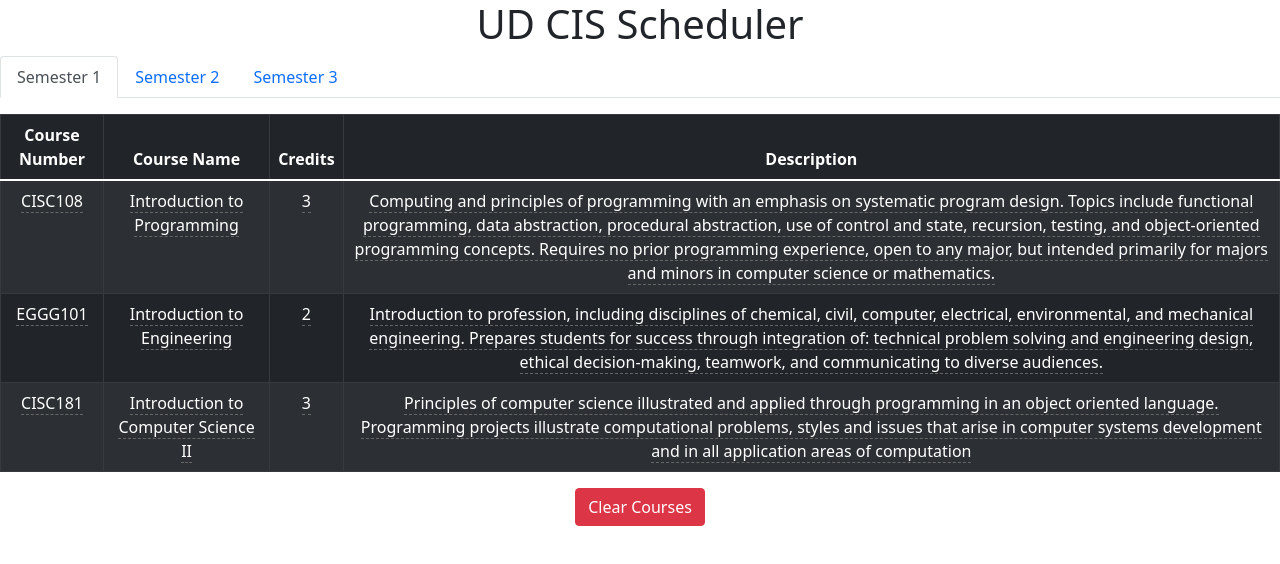
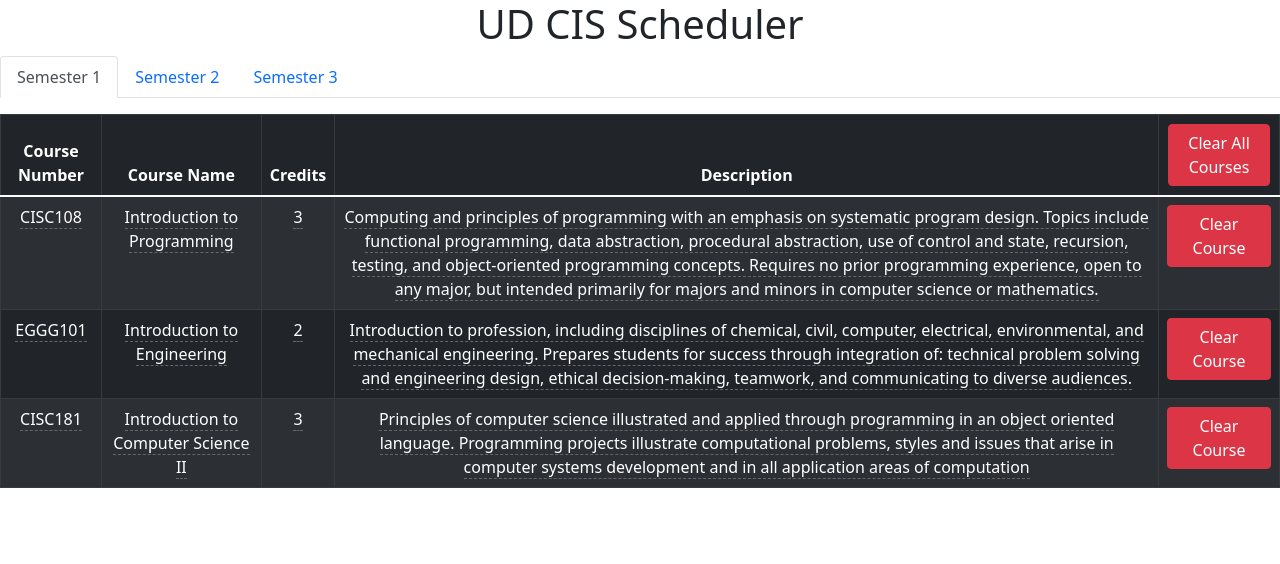
Before and after one commit to UD-CISC275-F21/ud-cis-scheduler-team-10, a React (Create React App) app: page / in a window 1280 px wide. Shown: the top 564 px of the page. Built offline with nearby package versions, Linux system fonts and the light colour scheme.

Commit message:
Added the ability to remove courses

```diff
--- a/src/components/ClearSemester.tsx
+++ b/src/components/ClearSemester.tsx
@@ -1,5 +1,7 @@
+
 import React from "react";
 import { Button } from "react-bootstrap";
+
 
 export function ClearSemester(): JSX.Element{
     return(
--- a/src/components/SemesterTab.tsx
+++ b/src/components/SemesterTab.tsx
@@ -14,15 +14,12 @@
         <Tabs defaultActiveKey="semester_1" id="uncontrolled-tab-example" className="mb-3">
             <Tab eventKey="semester_1" title="Semester 1" >
                 <SemesterTable course1={courseArray[0] as Course} course2={courseArray[1] as Course} course3={courseArray[2] as Course}></SemesterTable>
-                <ClearSemester></ClearSemester>
             </Tab>
             <Tab eventKey="semester_2" title="Semester 2">
                 <SemesterTable course1={courseArray[3] as Course} course2={courseArray[4] as Course} course3={courseArray[5] as Course}></SemesterTable>
-                <ClearSemester></ClearSemester>
             </Tab>
             <Tab eventKey="semester_3" title="Semester 3">
                 <SemesterTable course1={courseArray[6] as Course} course2={courseArray[7] as Course} course3={courseArray[8] as Course}></SemesterTable>
-                <ClearSemester></ClearSemester>
             </Tab>
 
         </Tabs>
--- a/src/components/SemesterTable.tsx
+++ b/src/components/SemesterTable.tsx
@@ -2,7 +2,7 @@
 import { Table } from "react-bootstrap";
 import InlineEdit from "./InlineEdit";
 import { Course } from "../interfaces/Course";
-
+import { Button } from "react-bootstrap";
 
 export function SemesterTable ({course1, course2, course3}: {course1: Course, course2: Course, course3: Course}): JSX.Element{
 
@@ -20,6 +20,44 @@
     const [storedCourseCredit3, setStoredCourseCredit3] = useState(course3.Credits);
     const [storedCourseName3, setStoredCourseName3] = useState(course3.Name);
     const [storedCourseDes3, setStoredCourseDes3] = useState(course3.Description);
+
+    const handleRemoveItem = () =>  {
+        setStoredCourseName1 ("--");
+        setStoredCourseCredit1("--");
+        setStoredCourseNumber1("--");
+        setStoredCourseDes1("--");
+
+    };
+    const handleRemoveItem2 = () =>  {
+        setStoredCourseName2 ("--");
+        setStoredCourseCredit2("--");
+        setStoredCourseNumber2("--");
+        setStoredCourseDes2("--");
+
+    };
+    const handleRemoveItem3 = () =>  {
+        setStoredCourseName3 ("--");
+        setStoredCourseCredit3("--");
+        setStoredCourseNumber3("--");
+        setStoredCourseDes3("--");
+
+    };
+
+    const handleRemoveTable = () => {
+        setStoredCourseName1 ("--");
+        setStoredCourseCredit1("--");
+        setStoredCourseNumber1("--");
+        setStoredCourseDes1("--");
+        setStoredCourseName2 ("--");
+        setStoredCourseCredit2("--");
+        setStoredCourseNumber2("--");
+        setStoredCourseDes2("--");
+        setStoredCourseName3 ("--");
+        setStoredCourseCredit3("--");
+        setStoredCourseNumber3("--");
+        setStoredCourseDes3("--");
+    };
+
     /*
     const [storedCourseNumber4, setStoredCourseNumber4] = useState("ENGL110");
     const [storedCourseCredit4, setStoredCourseCredit4] = useState("3");
@@ -39,6 +77,7 @@
                     <th>Course Name</th>
                     <th>Credits</th>
                     <th>Description</th>
+                    <th><td><Button variant = 'danger' onClick = {handleRemoveTable}>Clear All Courses</Button></td></th>
                 </tr>
             </thead>
             <tbody>
@@ -47,26 +86,26 @@
                     <td><InlineEdit text={storedCourseName1} onSetText={text => setStoredCourseName1(text)}/></td>
                     <td><InlineEdit text={storedCourseCredit1} onSetText={text => setStoredCourseCredit1(text)}/></td>
                     <td><InlineEdit text={storedCourseDes1} onSetText={text => setStoredCourseDes1(text)}/></td>
+                    <td><Button variant = 'danger' onClick = {handleRemoveItem}>Clear Course</Button></td>
                 </tr>
                 <tr>
                     <td><InlineEdit text={storedCourseNumber2} onSetText={text => setStoredCourseNumber2(text)}/></td>
                     <td><InlineEdit text={storedCourseName2} onSetText={text => setStoredCourseName2(text)}/></td>
                     <td><InlineEdit text={storedCourseCredit2} onSetText={text => setStoredCourseCredit2(text)}/></td>
                     <td><InlineEdit text={storedCourseDes2} onSetText={text => setStoredCourseDes2(text)}/></td>
+                    <td><Button variant = 'danger' onClick = {handleRemoveItem2}>Clear Course</Button></td>
                 </tr>
                 <tr>
                     <td><InlineEdit text={storedCourseNumber3} onSetText={text => setStoredCourseNumber3(text)}/></td>
                     <td><InlineEdit text={storedCourseName3} onSetText={text => setStoredCourseName3(text)}/></td>
                     <td><InlineEdit text={storedCourseCredit3} onSetText={text => setStoredCourseCredit3(text)}/></td>
                     <td><InlineEdit text={storedCourseDes3} onSetText={text => setStoredCourseDes3(text)}/></td>
+                    <td><Button variant = 'danger' onClick = {handleRemoveItem3}>Clear Course</Button></td>
                 </tr>
-
-
             </tbody>
         </Table>
     );
 }
-
 /*<tr>
                     <td><InlineEdit text={storedCourseNumber2} onSetText={text => setStoredCourseNumber2(text)}/></td>
                     <td><InlineEdit text={storedCourseName2} onSetText={text => setStoredCourseName2(text)}/></td>
```
Also changed, not shown: 1 other file (tests, documents, lock files or other folders).
